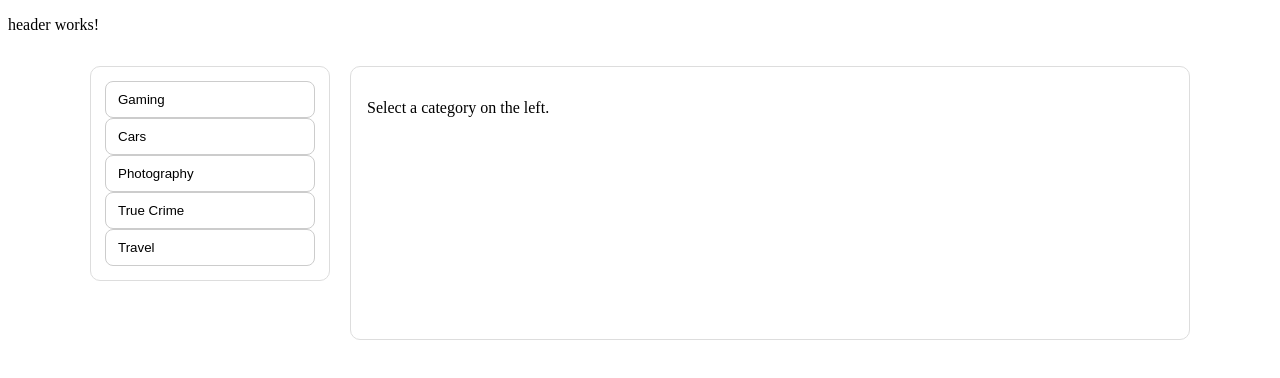
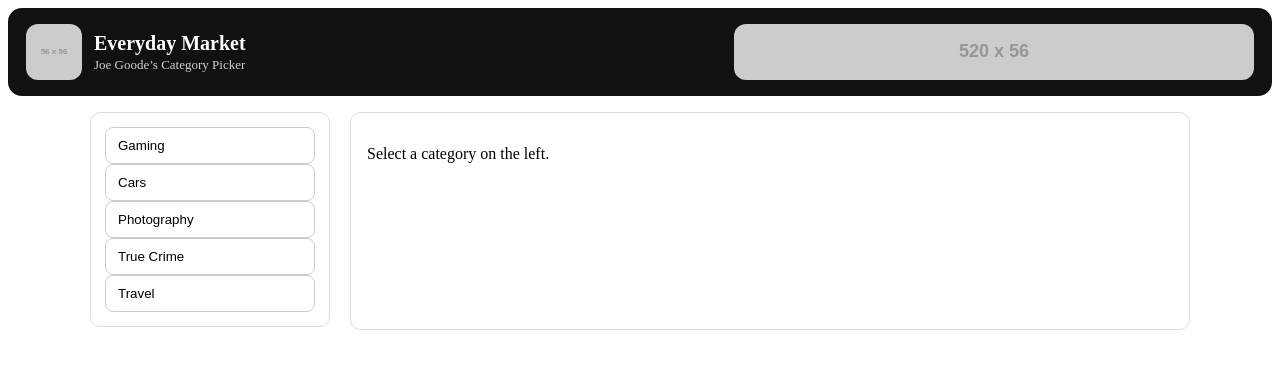
Before and after one commit to jgoode07/Frontend-Frameworks, an Angular app in the folder everyday-market-app/: page / in a window 1280 px wide. Shown: the top 378 px of the page. Built offline with nearby package versions, Linux system fonts and the light colour scheme.

Commit message:
Style header and add brand layout
Placeholder.co for now, replace with images later

```diff
--- a/everyday-market-app/src/app/market/category-menu-item/category-menu-item.ts
+++ b/everyday-market-app/src/app/market/category-menu-item/category-menu-item.ts
@@ -8,7 +8,11 @@ import { Component, EventEmitter, Input, Output } from '@angular/core';
   styleUrl: './category-menu-item.css',
 })
 export class CategoryMenuItem {
+
+  // Name of the category to display on the button
   @Input() categoryName = '';
+
+  // Emits when the item is clicked
   @Output() itemClicked = new EventEmitter<string>();
 
   onItemClick() {
--- a/everyday-market-app/src/app/market/products-page/products-page.css
+++ b/everyday-market-app/src/app/market/products-page/products-page.css
@@ -6,7 +6,7 @@
 }
 
 .content {
-    min-height: 240px;
+    min-height: 184px;
     border: 1px solid #ddd;
     border-radius: 10px;
     padding: 16px;
--- a/everyday-market-app/src/app/shared/header/header.css
+++ b/everyday-market-app/src/app/shared/header/header.css
@@ -0,0 +1,40 @@
+.header {
+    display: flex;
+    justify-content: space-between;
+    align-items: center;
+    gap: 16px;
+    padding: 16px 18px;
+    border-radius: 14px;
+    background: #111;
+    color: #fff;
+}
+
+.brand {
+    display: flex;
+    align-items: center;
+    gap: 12px;
+}
+
+.logo {
+    width: 56px;
+    height: 56px;
+    border-radius: 12px;
+    object-fit: cover;
+}
+
+.title {
+    font-size: 20px;
+    margin: 0;
+}
+
+.subtitle {
+    margin: 2px 0 0;
+    opacity: 0.8;
+    font-size: 13px;
+}
+
+.banner {
+    height: 56px;
+    border-radius: 12px;
+    object-fit: cover;
+}
--- a/everyday-market-app/src/app/shared/header/header.html
+++ b/everyday-market-app/src/app/shared/header/header.html
@@ -1 +1,12 @@
-<p>header works!</p>
+<header class="header">
+    <div class="brand">
+        <img class="logo" src="https://placehold.co/56x56" alt="Everyday Market logo" />
+
+        <div class="text">
+            <h1 class="title">Everyday Market</h1>
+            <p class="subtitle">Joe Goode’s Category Picker</p>
+        </div>
+    </div>
+
+    <img class="banner" src="https://placehold.co/520x56" alt="Market banner" />
+</header>
```
